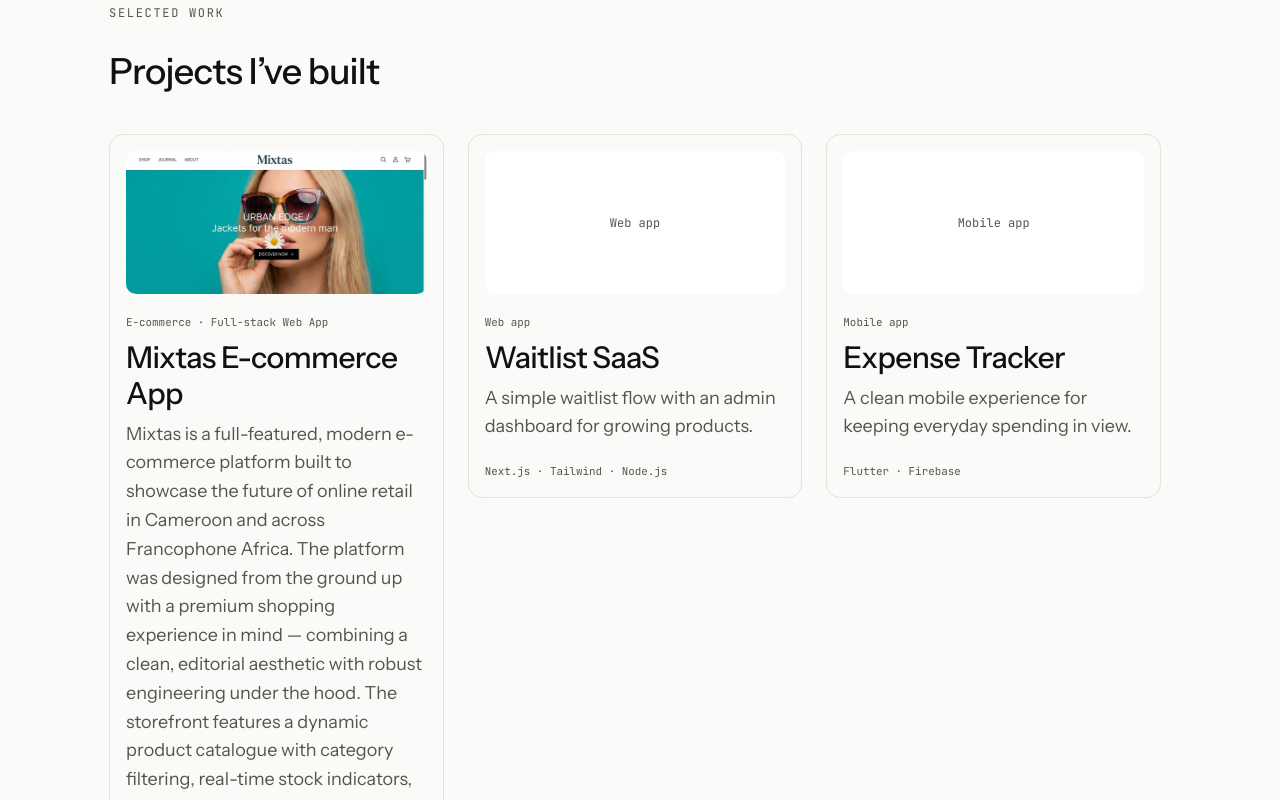
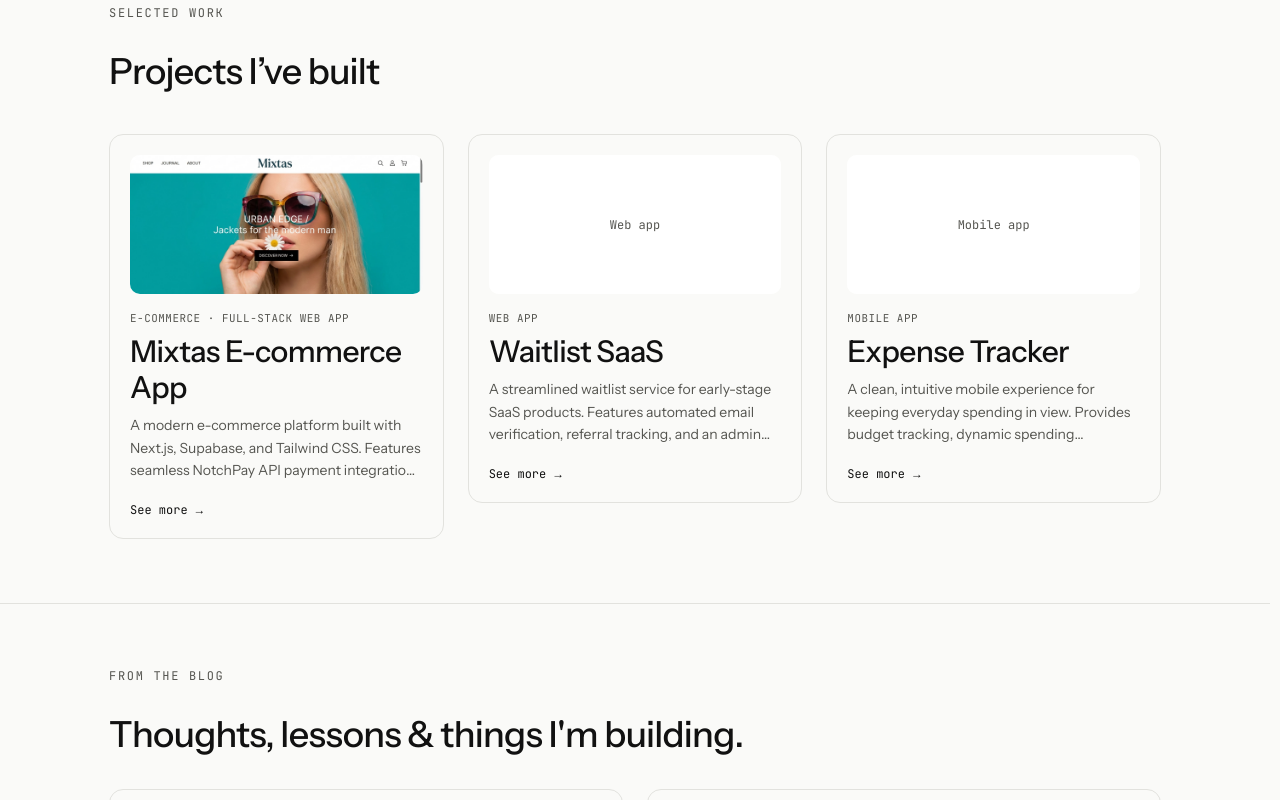
Before and after one commit to SpencerBrightest/Portfolio_website_v1, a Next.js app: page / in a window 1280 px wide. Shown: the part 860-1660 px from the top of the page. Built offline with nearby package versions, Linux system fonts and the light colour scheme; no server answers.

Commit message:
Improve project card UX with short description and See more affordance

```diff
--- a/components/projects/project-card.tsx
+++ b/components/projects/project-card.tsx
@@ -15,26 +15,32 @@ export function ProjectCard({ project }: ProjectCardProps) {
       aria-label={`View ${project.title} project details`}
       className="group block h-full rounded-[14px] focus-visible:outline-2 focus-visible:outline-offset-4 focus-visible:outline-nav-foreground"
     >
-      <article className="flex h-full flex-col rounded-[14px] border border-nav-border p-4 transition-[border-color,transform] duration-200 group-hover:-translate-y-0.5 group-hover:border-nav-muted sm:p-4">
-        <ProjectMedia project={project} className="mb-5 w-full" />
-        <p className="font-mono text-[0.68rem] text-nav-muted">{project.category}</p>
-        <Heading level={2} className="mt-2 text-lg font-medium tracking-[-0.02em]">
+      <article className="flex h-full flex-col rounded-[14px] border border-nav-border p-4 transition-[border-color,transform] duration-200 group-hover:-translate-y-0.5 group-hover:border-nav-muted sm:p-5">
+        {/* Project Image */}
+        <ProjectMedia project={project} className="mb-4 w-full" />
+
+        {/* Category Badge */}
+        <p className="font-mono text-[0.68rem] uppercase tracking-wider text-nav-muted">
+          {project.category}
+        </p>
+
+        {/* Title */}
+        <Heading level={2} className="mt-1.5 text-lg font-medium tracking-[-0.02em]">
           {project.title}
         </Heading>
-        <p className="mt-2 text-nav-muted">
-          {project.description}
+
+        {/* 3-line intro description */}
+        <p className="mt-2 line-clamp-3 text-sm text-nav-muted leading-relaxed">
+          {project.shortDescription || project.description}
         </p>
-        <p
-          className="mt-auto pt-5 font-mono text-[0.68rem] leading-5 text-nav-muted"
-          aria-label={`Built with ${project.tags.join(", ")}`}
-        >
-          {project.tags.map((tag, index) => (
-            <span key={tag}>
-              {index > 0 ? <span aria-hidden="true"> · </span> : null}
-              {tag}
-            </span>
-          ))}
-        </p>
+
+        {/* See More Arrow Button */}
+        <div className="mt-auto pt-5 flex items-center gap-1.5 text-xs font-mono text-nav-foreground transition-colors group-hover:text-nav-foreground group-hover:underline">
+          <span>See more</span>
+          <span className="transition-transform duration-200 group-hover:translate-x-1" aria-hidden="true">
+            →
+          </span>
+        </div>
       </article>
     </Link>
   )
```
